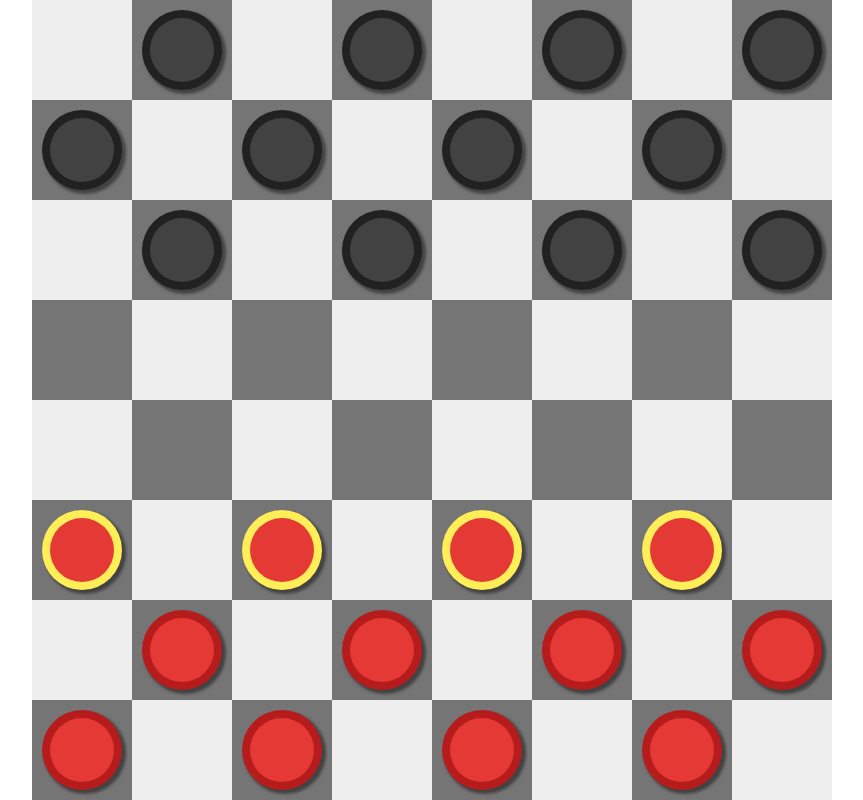
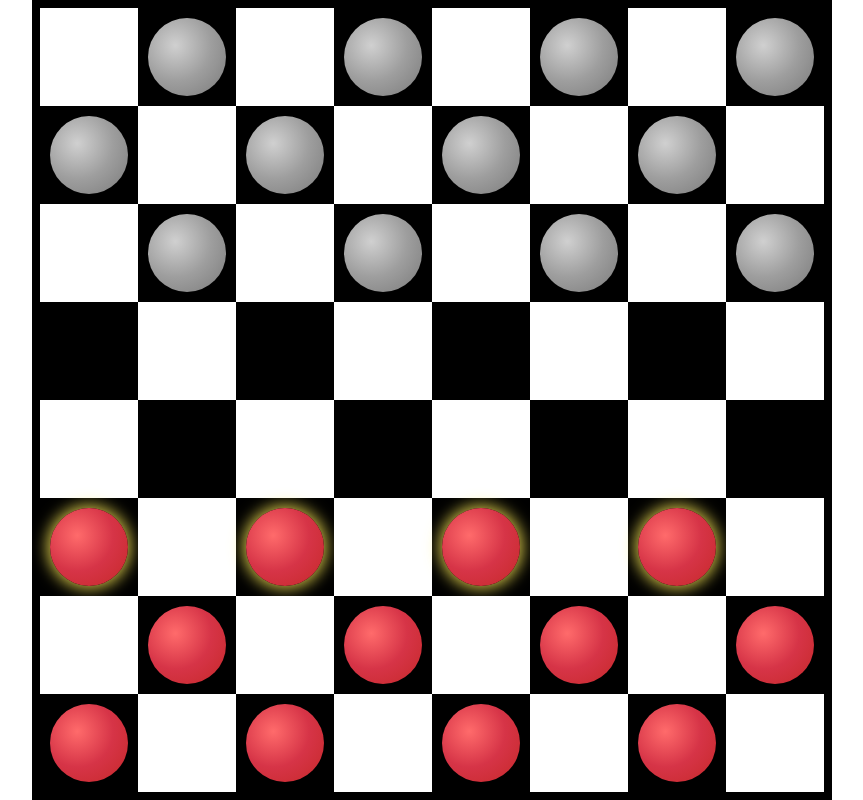
Before and after one commit to Envislon1/hcarenaxyz, a React (Create React App) app: page / in a window 1280 px wide. Shown: the whole page, without its empty margins (208-1071 px from the left). Built offline with nearby package versions, Linux system fonts and the light colour scheme.

Commit message:
Refactor: Update board and pieces

```diff
--- a/src/Board.tsx
+++ b/src/Board.tsx
@@ -4,7 +4,9 @@ import useBoard from './hooks/useBoard';
 
 const boardStyle : React.CSSProperties = {
     display: 'flex',
-    flexWrap: 'wrap'
+    flexWrap: 'wrap',
+    border: '8px solid #000000',
+    boxSizing: 'border-box'
 }
 
 const Board: React.FC = () => {
--- a/src/Piece.tsx
+++ b/src/Piece.tsx
@@ -21,7 +21,10 @@ interface PieceProps extends PieceClass{
 const Piece: React.FC<PieceProps> = ({player, king, canDrag, hasJump, AISelected, index, move, size, selectPiece, isSelected}) => {
 
     //styling
-    const color = player === 1 ? ['rgb(183, 28, 28)','rgb(229, 57, 53)'] : ['rgb(33, 33, 33)','rgb(66, 66, 66)'];
+    const gradient = player === 1
+        ? 'radial-gradient(circle at 35% 35%, #ff6b6b, #d63447, #c62828)'
+        : 'radial-gradient(circle at 35% 35%, #d0d0d0, #9e9e9e, #7a7a7a)';
+
     const iconSize = `${size/21}px`
 
     let outerStyle : React.CSSProperties = {
@@ -30,28 +33,27 @@ const Piece: React.FC<PieceProps> = ({player, king, canDrag, hasJump, AISelected
         justifyContent: 'center',
         width: '80%',
         height: '80%',
-        borderRadius: '100px',
-        backgroundColor: color[0],
-        boxShadow: '3px 3px 3px 1px #424242'
+        borderRadius: '50%',
+        background: gradient,
+        boxShadow: '0 4px 8px rgba(0, 0, 0, 0.3)'
     }
 
     const innerStyle: React.CSSProperties = {
         display: 'flex',
         justifyContent: 'center',
         alignItems: 'center',
-        width:'79%',
-        height:'79%',
-        borderRadius: '100px',
-        backgroundColor: color[1]
+        width:'100%',
+        height:'100%',
+        borderRadius: '50%'
     }
 
     const kingStyle: React.CSSProperties = {
-        color: color[0],
+        color: player === 1 ? '#c62828' : '#4a4a4a',
         fontSize: iconSize
     }
 
     const highlight = (canDrag.length > 0 && player === 1) || AISelected || isSelected;
-    if(highlight) outerStyle = {...outerStyle, backgroundColor:'rgb(255, 238, 88)'}
+    if(highlight) outerStyle = {...outerStyle, boxShadow: '0 0 15px 3px rgba(255, 238, 88, 0.8)'}
 
     // Handle piece click
     const handlePieceClick = (e: React.MouseEvent) => {
--- a/src/Tile.tsx
+++ b/src/Tile.tsx
@@ -46,7 +46,7 @@ const Tile: React.FC<TileProps> = ({index, black, piece, AIMoveTo, move, size, s
     };
 
     //styling
-    const tileColor = black ? 'rgb(117, 117, 117)' : 'rgb(238, 238, 238)';
+    const tileColor = black ? '#000000' : '#ffffff';
     const highlightColor = '#5c6bc0';
     const isLegalMove = canDrop || AIMoveTo || isSelectedLegal;
     const statusColor = isLegalMove ? highlightColor : tileColor;
```
Also changed, not shown: 2 other files (tests, documents, lock files or other folders).
